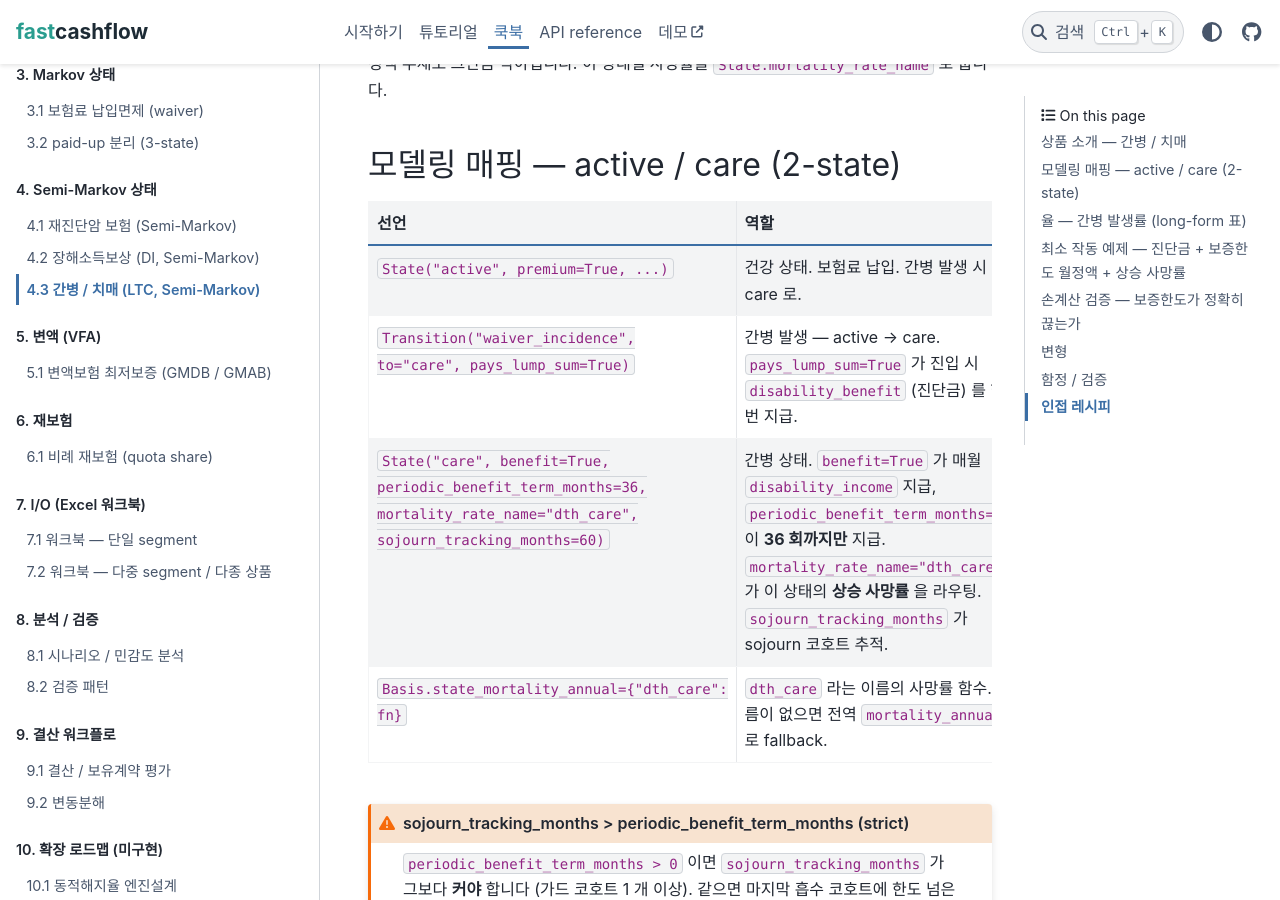
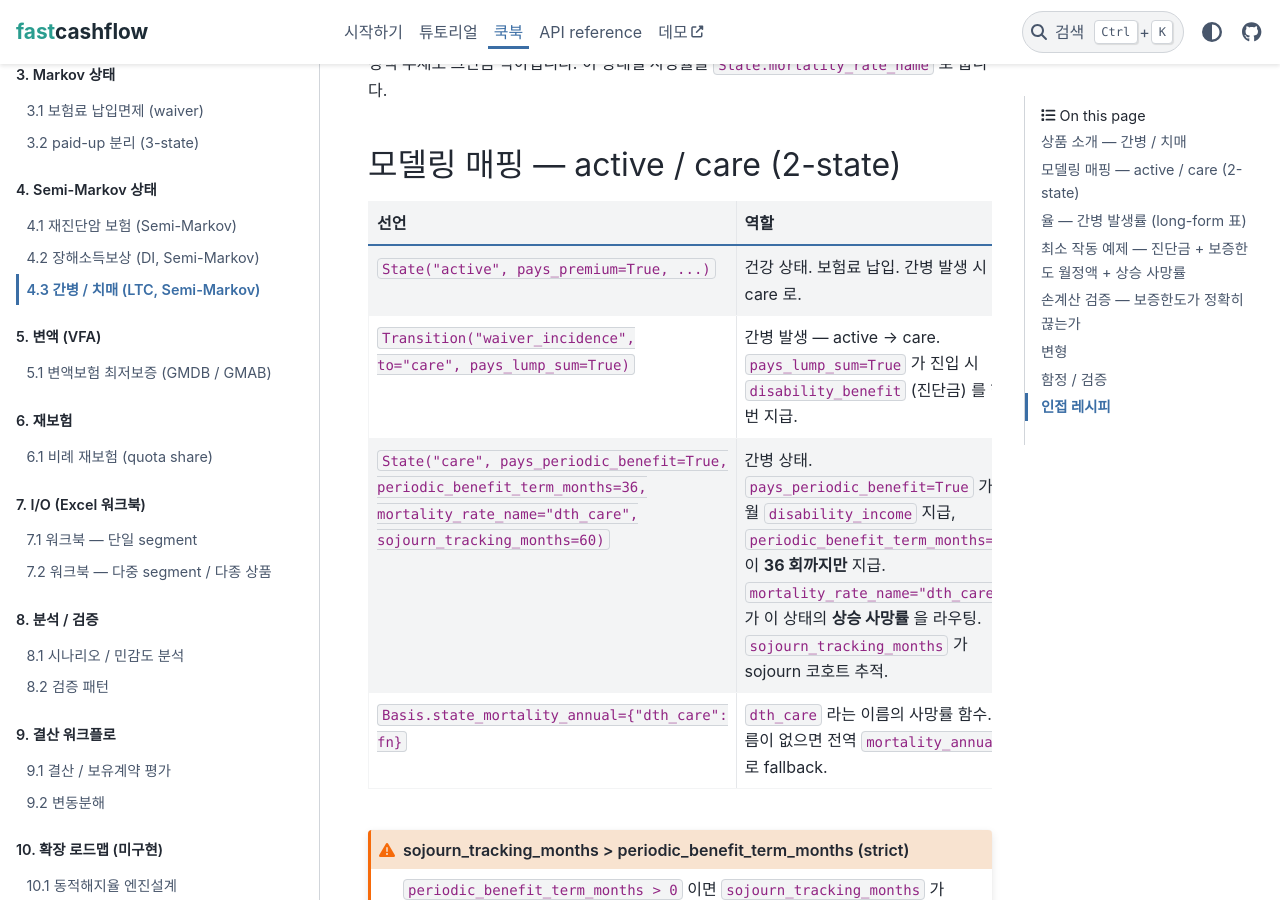
Before and after one commit to seokhoonj/fastcashflow, a Sphinx documentation site: the page built from docs/cookbook/semi-markov/long-term-care.md, in a window 1280 px wide and 900 px high, scrolled down 901 px. Built offline with Sphinx 7.4.7 and the PyData theme 0.15.4, drawn with Linux system fonts in a browser that asks for light colours; some of the changed text lies outside the part shown.

Commit message:
refactor: rename State.premium/benefit booleans to pays_premium/pays_periodic_benefit
The two State flags read like nouns (an amount / a payout) but are booleans;
pays_premium / pays_periodic_benefit make the boolean role explicit. State-only
(ModelPoints.premium, an amount, is untouched -- the rename keyed on the bool
literals premium=True/False and the State field/attr sites). Behaviour unchanged.

```diff
--- a/docs/cookbook/semi-markov/long-term-care.md
+++ b/docs/cookbook/semi-markov/long-term-care.md
@@ -40,13 +40,13 @@
 
 * - 선언
   - 역할
-* - `State("active", premium=True, ...)`
+* - `State("active", pays_premium=True, ...)`
   - 건강 상태. 보험료 납입. 간병 발생 시 care 로.
 * - `Transition("waiver_incidence", to="care", pays_lump_sum=True)`
   - 간병 발생 — active -> care. `pays_lump_sum=True` 가 진입 시
     `disability_benefit` (진단금) 를 한 번 지급.
-* - `State("care", benefit=True, periodic_benefit_term_months=36, mortality_rate_name="dth_care", sojourn_tracking_months=60)`
-  - 간병 상태. `benefit=True` 가 매월 `disability_income` 지급,
+* - `State("care", pays_periodic_benefit=True, periodic_benefit_term_months=36, mortality_rate_name="dth_care", sojourn_tracking_months=60)`
+  - 간병 상태. `pays_periodic_benefit=True` 가 매월 `disability_income` 지급,
     `periodic_benefit_term_months=36` 이 **36 회까지만** 지급. `mortality_rate_name="dth_care"`
     가 이 상태의 **상승 사망률** 을 라우팅. `sojourn_tracking_months` 가 sojourn 코호트 추적.
 * - `Basis.state_mortality_annual={"dth_care": fn}`
@@ -118,11 +118,11 @@ lapse_rate    = 0.03  # 해지 연 3%
 
 # 상태 모델 -- active -> care; care 는 진단금(lump) + 월정액(36 회) + 상승 사망률
 model = StateModel(states=(
-    State("active", premium=True, transitions=(
+    State("active", pays_premium=True, transitions=(
         Transition("mortality"),
         Transition("lapse"),
         Transition("waiver_incidence", to="care", pays_lump_sum=True))),  # 진단금 lump
-    State("care", benefit=True, sojourn_tracking_months=60, periodic_benefit_term_months=36,
+    State("care", pays_periodic_benefit=True, sojourn_tracking_months=60, periodic_benefit_term_months=36,
           mortality_rate_name="dth_care", transitions=(
           Transition("mortality"),)),                                 # 상승 사망률
 ), seating=(0, 1))
@@ -178,9 +178,9 @@ Loss :              0
 zero = 0.0
 
 toy_model = StateModel(states=(
-    State("active", premium=True, transitions=(
+    State("active", pays_premium=True, transitions=(
         Transition("mortality"), Transition("lapse"))),
-    State("care", benefit=True, sojourn_tracking_months=8, periodic_benefit_term_months=3,   # 3 회 보증
+    State("care", pays_periodic_benefit=True, sojourn_tracking_months=8, periodic_benefit_term_months=3,   # 3 회 보증
           transitions=(Transition("mortality"),)),
 ), seating=(0, 1))
 toy_basis = fcf.Basis(
@@ -258,7 +258,7 @@ BEL       : 3,000,000   (= 3 x 1,000,000, 할인 0)
 - [4.1 재진단암 보험](reincidence) — 같은 일시금 (`disability_benefit`,
   `pays_lump_sum`) 메커닉. 본 챕터의 진단금이 같은 자리.
 - [4.2 장해소득보상 (DI)](disability-income) — 같은 월정액
-  (`disability_income`, `benefit=True`) 메커닉. 본 챕터는 거기에 **보증한도** 와
+  (`disability_income`, `pays_periodic_benefit=True`) 메커닉. 본 챕터는 거기에 **보증한도** 와
   **상태 사망률** 을 더한 것.
 - [검증 패턴](../workflow/validation) — `gmm.trace` 로 상태별 · 코호트별 계산을
   풀어 보기.
```
Also changed, not shown: docs/cookbook/markov/paid-up.md (+1 -1 lines), docs/cookbook/semi-markov/disability-income.md (+6 -6 lines), docs/cookbook/semi-markov/reincidence.md (+3 -3 lines), 13 other files.
